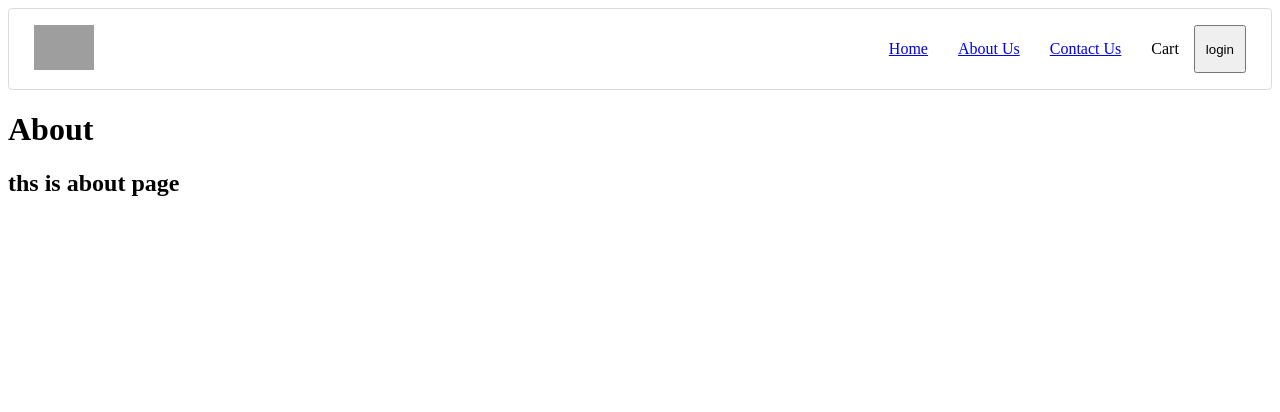
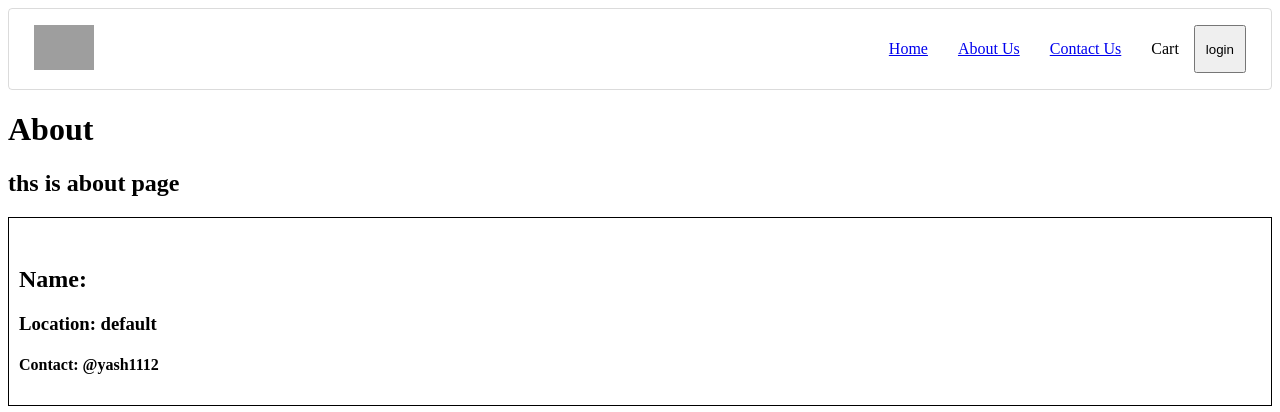
Before and after one commit to yash-1213/react-project, a React (Vite) app: page /about in a window 1280 px wide. Shown: the top 412 px of the page. Built offline with nearby package versions, Linux system fonts and the light colour scheme; no server answers; grey boxes are pictures that could not be loaded.

Commit message:
class based component implementation

```diff
--- a/index.css
+++ b/index.css
@@ -80,3 +80,8 @@
 .search-btn {
     margin-right: 5px;
 }
+
+.user-card {
+    padding: 10px;
+    border: 1px solid black;
+}
--- a/src/components/About.js
+++ b/src/components/About.js
@@ -1,8 +1,13 @@
+import User from "./User";
+import UserClass from "./UserClass";
+
 const About = () => {
   return (
     <div>
       <h1>About</h1>
       <h2>ths is about page</h2>
+      {/* <User name={"Yash Gupta"} location={"Faridabad"} /> */}
+      <UserClass name={"Yash Gupta Class"} location={"Faridabad Class"} />
     </div>
   );
 };
--- /dev/null
+++ b/src/components/User.js
@@ -0,0 +1,17 @@
+import { useState } from "react";
+
+const User = (props) => {
+  const [count, setCount] = useState(0);
+  const [count2] = useState(10);
+  return (
+    <div className="user-card">
+      <h1>Count: {count}</h1>
+      <h1>Count2: {count2}</h1>
+      <h2>Name: {props.name}</h2>
+      <h3>Location: {props.location}</h3>
+      <h4>Contact: @yash1112</h4>
+    </div>
+  );
+};
+
+export default User;
--- /dev/null
+++ b/src/components/UserClass.js
@@ -0,0 +1,63 @@
+import React from "react";
+class UserClass extends React.Component {
+  constructor(props) {
+    super(props);
+    /**
+     * this.state used to create a state variable inside the class component
+     */
+    // this.state = {
+    //   count: 0,
+    // };
+    this.state = {
+      userInfo: {
+        name: "dummy",
+        location: "default",
+        avatar_url: "",
+      },
+    };
+  }
+
+  async componentDidMount() {
+    // Api call
+    const userData = await fetch("https://api.github.com/users/yash1213");
+    const json = await userData.json();
+    console.log("json :", json);
+    this.setState({
+      userInfo: json,
+    });
+  }
+
+  componentDidUpdate() {
+    /**
+     * when there is any rendering, this function gets called
+     */
+  }
+
+  componentWillUnmount() {
+    /**
+     * use to clear things after the page gets called offf
+     */
+  }
+
+  render() {
+    // const { name, location } = this.props;
+    // const { count } = this.state;
+    /**
+     * this.setState() is used to update the state variable
+     */
+    // this.setState({
+    //   count: count + 1,
+    // });
+    const { login, location, avatar_url } = this.state.userInfo;
+    return (
+      <div className="user-card">
+        <img src={avatar_url} />
+        <h2>Name: {login}</h2>
+        <h3>Location: {location}</h3>
+        <h4>Contact: @yash1112</h4>
+      </div>
+    );
+  }
+}
+
+export default UserClass;
```
